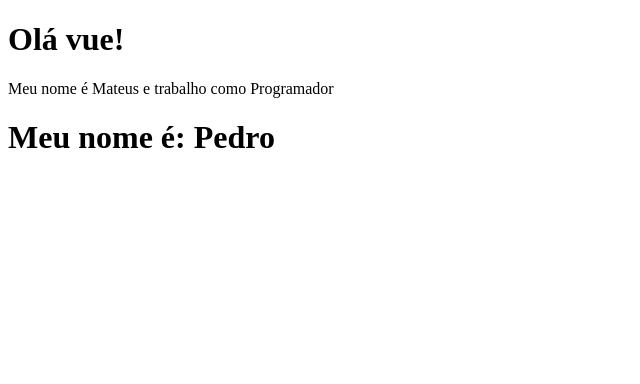
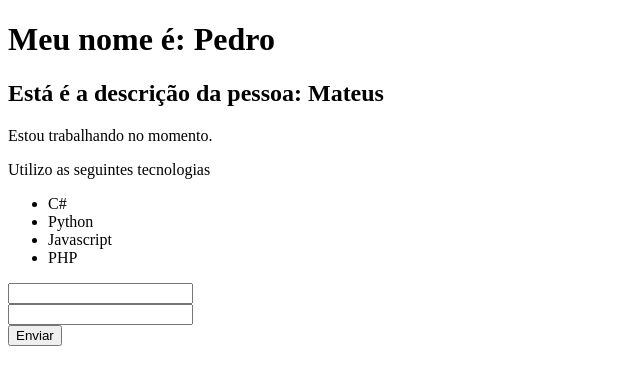
Before and after one commit to MateusMachado038/VueJs-horaDeCodar, a Vue app in the folder 2-vue-cli/: page / in a window 1280 px wide. Shown: the top 384 px of the page, without its empty margins (0-640 px from the left). Built offline with nearby package versions, Linux system fonts and the light colour scheme.

Commit message:
Hierarquia de componentes

```diff
--- a/2-vue-cli/src/App.vue
+++ b/2-vue-cli/src/App.vue
@@ -1,17 +1,16 @@
 <template>
-  <PrimeiroComponente />
   <life-cycle />
+  <pessoa />
+  <form-vue />
 </template>
 
 <script>
+import FormVue from "./components/Form.vue";
 import LifeCycle from "./components/LifeCycle.vue";
-import PrimeiroComponente from "./components/PrimeiroComponente.vue";
+import Pessoa from "./components/Pessoa.vue";
 
 export default {
   name: "App",
-  components: {
-    PrimeiroComponente,
-    LifeCycle,
-  },
+  components: { LifeCycle, Pessoa, FormVue },
 };
 </script>
--- /dev/null
+++ b/2-vue-cli/src/components/Form.vue
@@ -0,0 +1,26 @@
+<template>
+  <div>
+    <form action="">
+      <div>
+        <input-text-vue />
+      </div>
+      <div>
+        <input-text-vue />
+      </div>
+      <submit-vue />
+    </form>
+  </div>
+</template>
+
+<script>
+import InputTextVue from "./Form/InputText.vue";
+import SubmitVue from "./Form/Submit.vue";
+
+export default {
+  name: "Form-vue",
+  components: {
+    InputTextVue,
+    SubmitVue,
+  },
+};
+</script>
--- /dev/null
+++ b/2-vue-cli/src/components/Form/InputText.vue
@@ -0,0 +1,7 @@
+<template>
+  <input type="text" />
+</template>
+
+<script>
+export default { name: "InputText-vue" };
+</script>
--- /dev/null
+++ b/2-vue-cli/src/components/Form/Submit.vue
@@ -0,0 +1,7 @@
+<template>
+  <input type="submit" value="Enviar" />
+</template>
+
+<script>
+export default { name: "Submit-vue" };
+</script>
--- /dev/null
+++ b/2-vue-cli/src/components/Info.vue
@@ -0,0 +1,17 @@
+<template>
+  <div>
+    <p>Utilizo as seguintes tecnologias</p>
+    <ul>
+      <li>C#</li>
+      <li>Python</li>
+      <li>Javascript</li>
+      <li>PHP</li>
+    </ul>
+  </div>
+</template>
+
+<script>
+export default {
+  name: "Info-ok",
+};
+</script>
--- /dev/null
+++ b/2-vue-cli/src/components/Pessoa.vue
@@ -0,0 +1,23 @@
+<template>
+  <div>
+    <h2>Está é a descrição da pessoa: {{ nome }}</h2>
+    <p>Estou trabalhando no momento.</p>
+  </div>
+  <InfoVue />
+</template>
+
+<script>
+import InfoVue from "./Info.vue";
+
+export default {
+  name: "Pessoa-vue",
+  components: {
+    InfoVue,
+  },
+  data() {
+    return {
+      nome: "Mateus",
+    };
+  },
+};
+</script>
```
